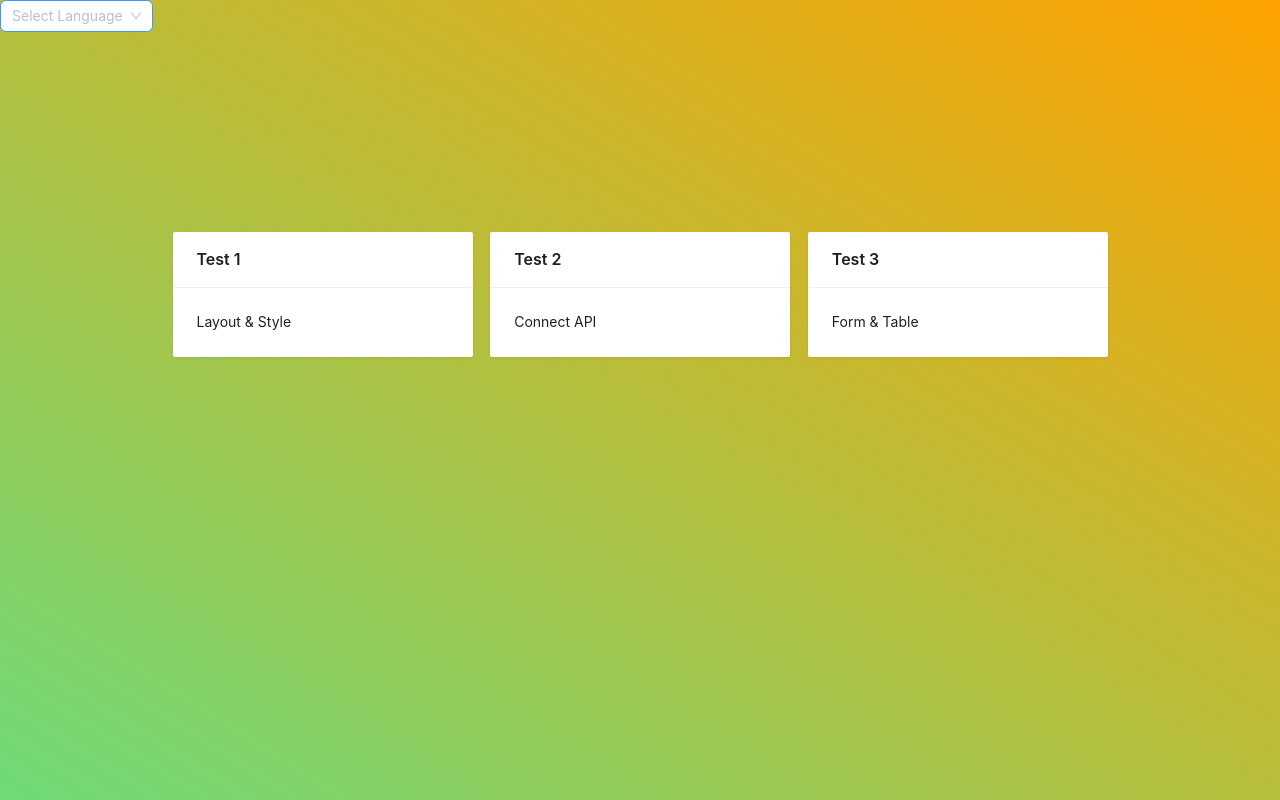
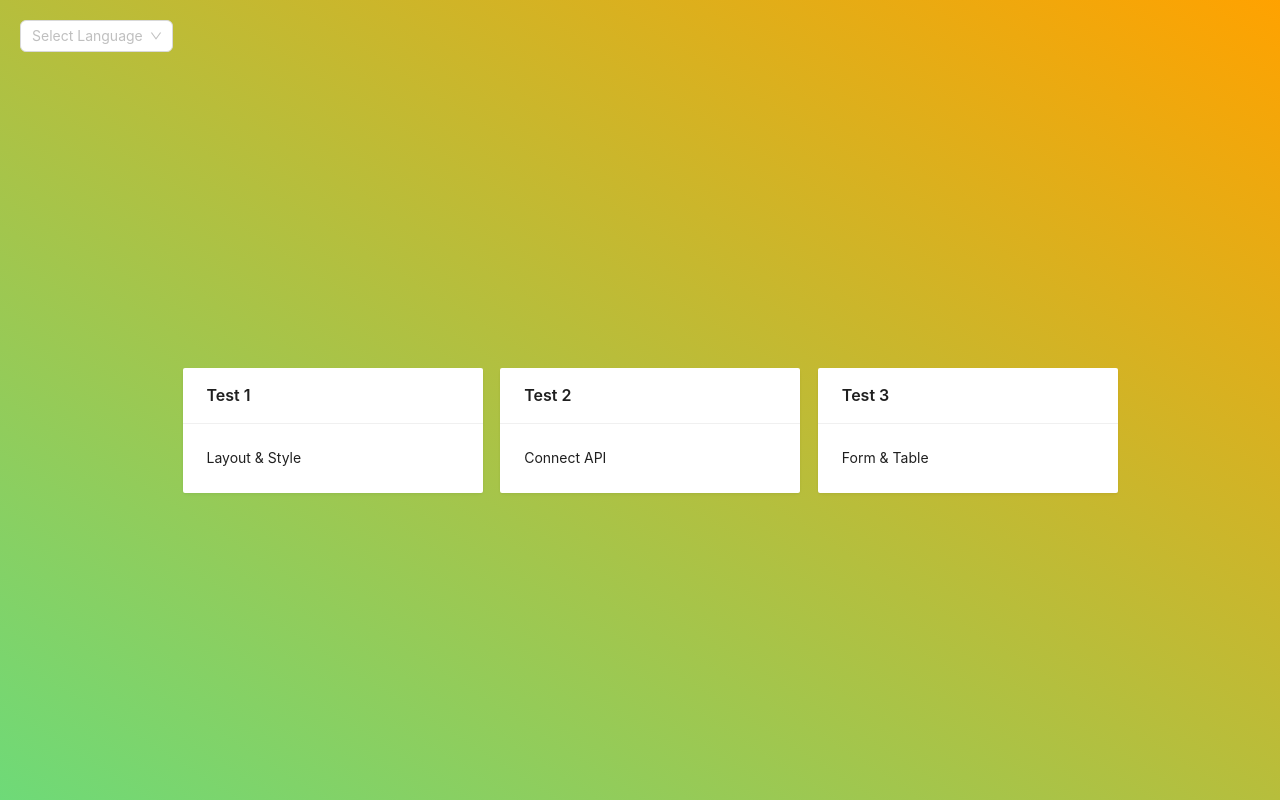
Before and after one commit to BellTitiporn/Frontendtest, a React (Vite) app in the folder animation-button/: page / in a window 1280 px wide. Built offline with nearby package versions, Linux system fonts and the light colour scheme.

Commit message:
Update Home.tsx

```diff
--- a/animation-button/src/component/Home.tsx
+++ b/animation-button/src/component/Home.tsx
@@ -8,8 +8,9 @@ function Home() {
     const { t } = useTranslation();
 
   return (
-    <div><Navbar/>
-    <div className='container'>
+    <div className="wrapper">
+        <div className="navbar-home"><Navbar/>
+        <div className='container'>
       <Row gutter={16}>
         <Col span={8}>
             <Link to="/layout">
@@ -32,7 +33,7 @@ function Home() {
         </Col>
     </Row>
     </div>
-  </div>
+  </div></div>
   )
 }
 
```
